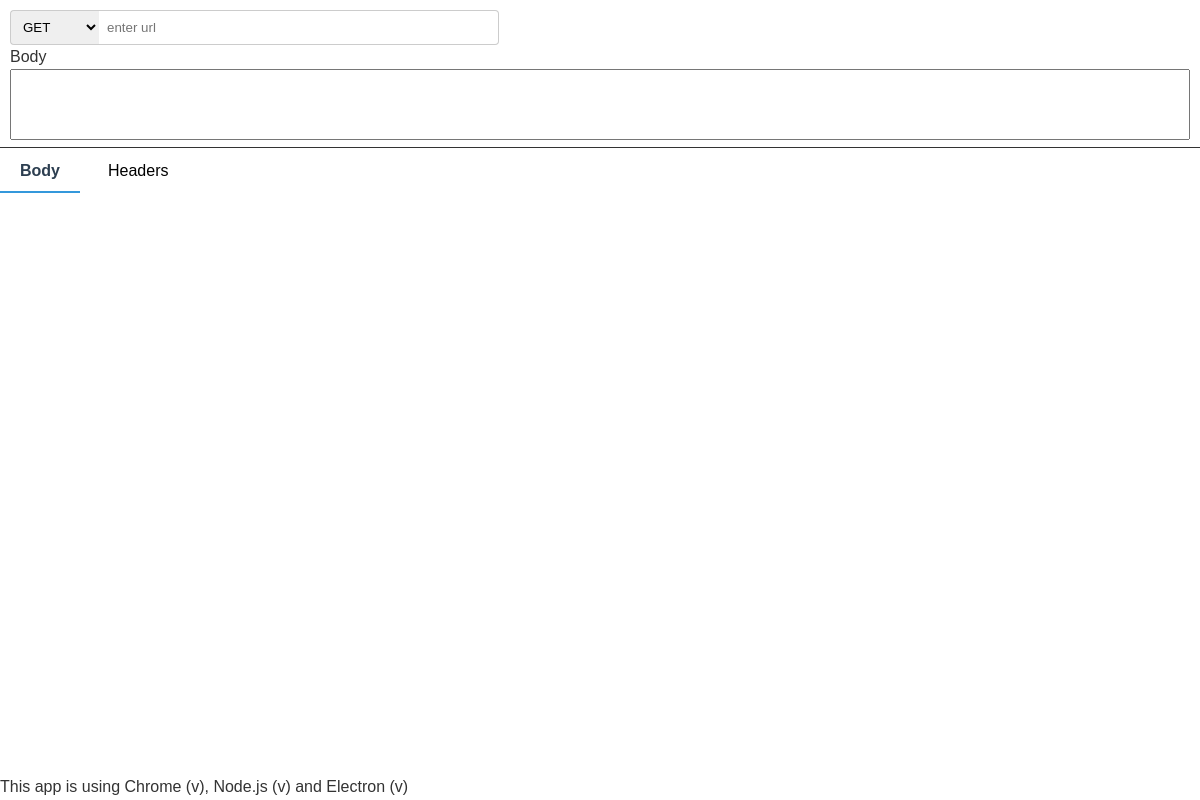
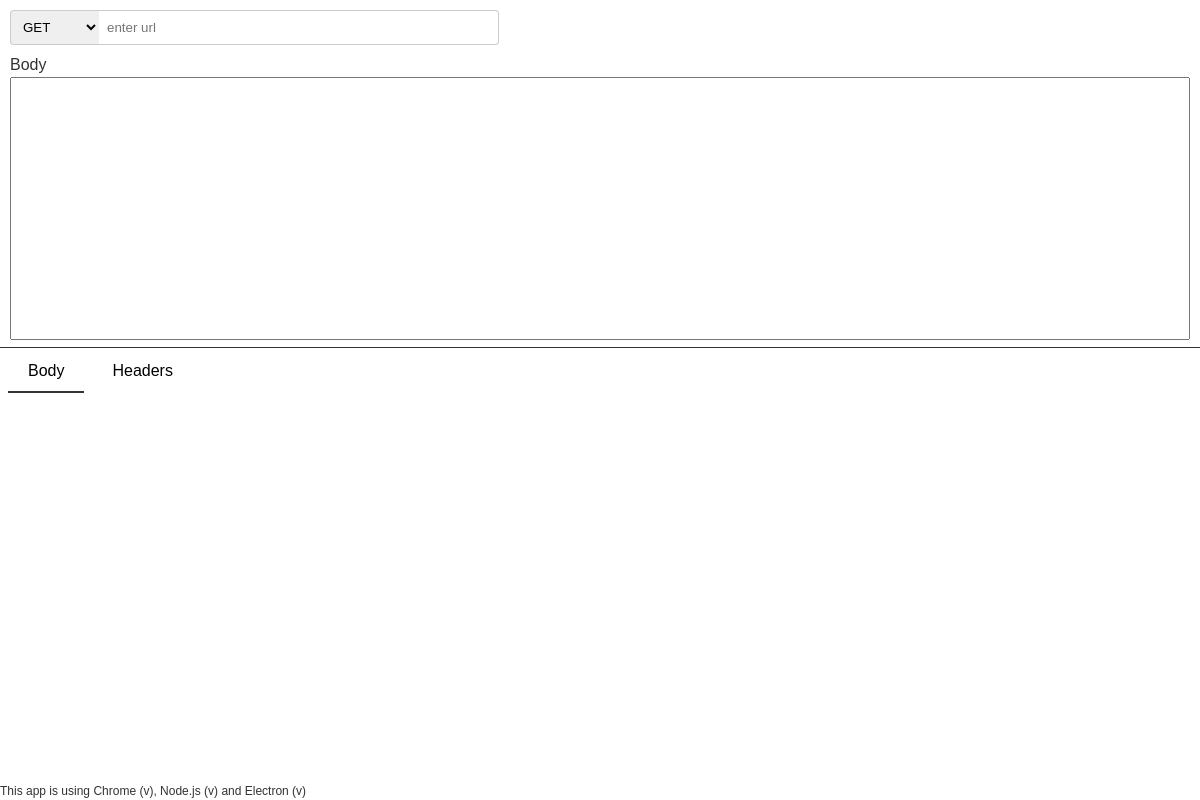
Before and after one commit to jhinmainksta/my-postman, an Electron app: page src/index.html in a window 1200 px wide. Drawn offline with Linux system fonts and the light colour scheme; no server answers.

Commit message:
v1.0.2: prettier UI

```diff
--- a/package.json
+++ b/package.json
@@ -1,6 +1,6 @@
 {
   "name": "my-postman",
-  "version": "1.0.1",
+  "version": "1.0.2",
   "description": "just copying the postman app",
   "main": "src/main.js",
   "scripts": {
--- a/src/index.css
+++ b/src/index.css
@@ -32,6 +32,7 @@ body {
 
 .request-bar {
   display: flex;
+  padding-bottom: 8px;
 }
 
 .rb-select,
@@ -68,8 +69,6 @@ body {
 
 .tab-btn.active {
   background: white;
-  font-weight: bold;
-  color: #2c3e50;
 }
 
 .tab-btn.active::after {
@@ -79,7 +78,7 @@ body {
   left: 0;
   right: 0;
   height: 2px;
-  background: #3498db;
+  background: #333;
 }
 
 .tab-content.active {
@@ -99,6 +98,7 @@ body {
 }
 
 .buttons-left {
+  margin-left: 8px;
   display: flex;
   gap: 8px;
 }
@@ -134,7 +134,7 @@ body {
 
 .cover {
   user-select: none;
-  height: 150px;
+  height: 350px;
   flex: 0 0 auto;
   display: flex;
   flex-direction: column;
@@ -165,6 +165,6 @@ body {
 }
 
 .info-p {
-  height: 25px;
+  font-size: 12px;
   flex: 0 0 auto;
 }
```
